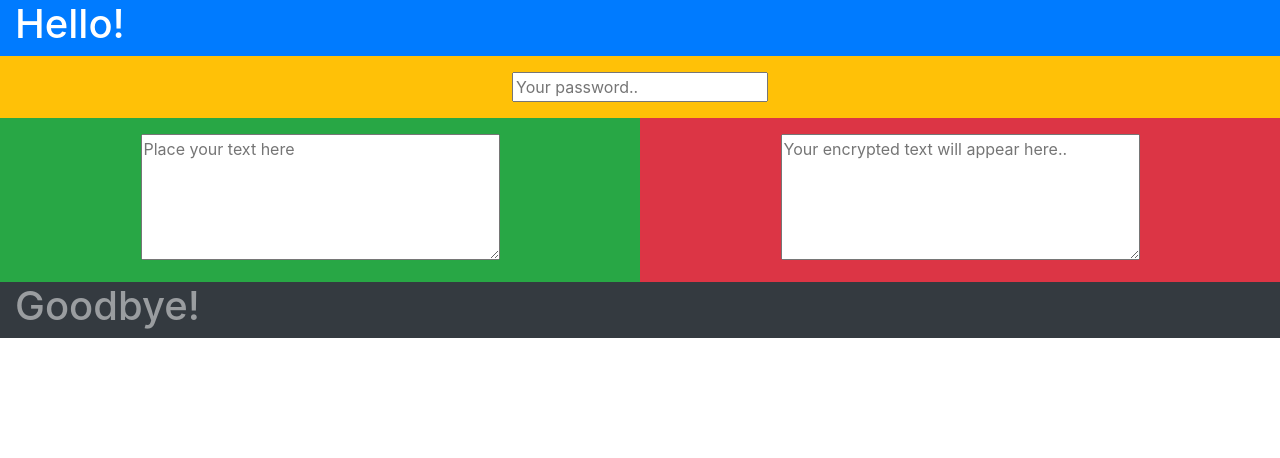
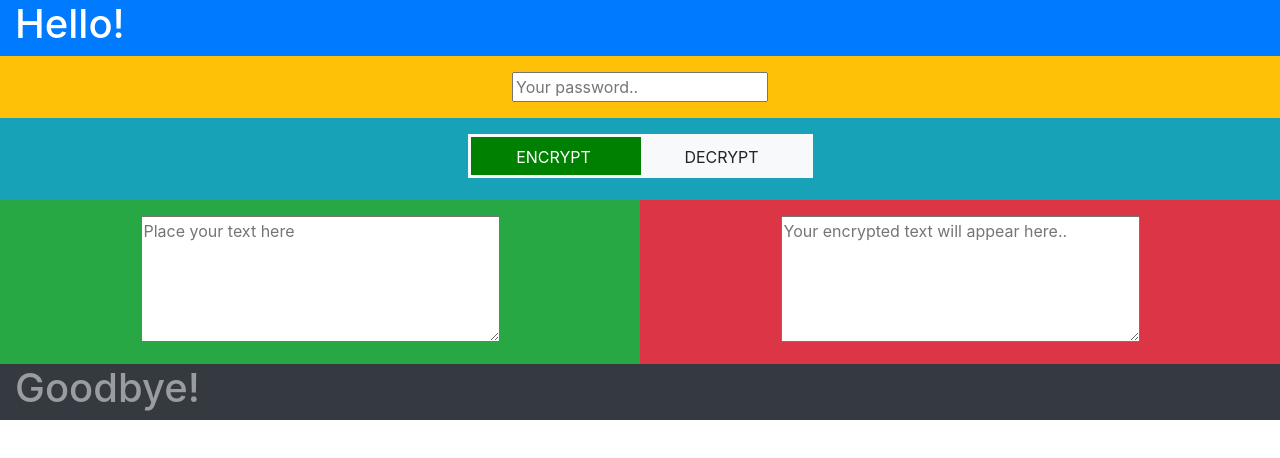
Before and after one commit to IsleBeeGun/encryptor, a React (Create React App) app: page / in a window 1280 px wide. Shown: the top 458 px of the page. Built offline with nearby package versions, Linux system fonts and the light colour scheme.

Commit message:
Toggle.jsx & Toggle.scss: implement radio toggle switch

```diff
--- a/src/components/Encryptor/Encryptor.jsx
+++ b/src/components/Encryptor/Encryptor.jsx
@@ -1,6 +1,7 @@
 import React from "react";
 import "./Encryptor.scss";
 import Key from "./Key/Key.jsx";
+import Toggle from "./Toggle/Toggle.jsx";
 import RawText from "./RawText/RawText.jsx";
 import EncryptedText from "./EncryptedText/EncryptedText.jsx";
 
@@ -10,6 +11,7 @@ class Encryptor extends React.Component {
       <div className="Encryptor row">
         <div className="col">
           <Key />
+          <Toggle />
           <div className="row">
             <RawText />
             <EncryptedText />
--- a/src/components/Encryptor/Toggle/Toggle.jsx
+++ b/src/components/Encryptor/Toggle/Toggle.jsx
@@ -0,0 +1,53 @@
+import React from "react";
+import "./Toggle.scss";
+
+class Toggle extends React.Component {
+  constructor(props) {
+    super(props);
+    this.state = {
+      toggle: "encrypt"
+    };
+    this.handleToggleChange = this.handleToggleChange.bind(this);
+  }
+  async handleToggleChange(event) {
+    await this.setState({ toggle: event.target.value });
+    // console.clear();
+    // console.log(`%c${this.state.toggle}`, 'background: #000; color: #0f0');
+  }
+  render() {
+    return (
+      <div className="Toggle row">
+        <div className="col bg-info">
+          <div className="switch bg-light">
+            <input
+              type="radio"
+              className="switch-input"
+              name="view"
+              value="encrypt"
+              id="encrypt"
+              onChange={this.handleToggleChange}
+              defaultChecked
+            />
+            <label htmlFor="encrypt" className="switch-label switch-label-off">
+              Encrypt
+            </label>
+            <input
+              type="radio"
+              className="switch-input"
+              name="view"
+              value="decrypt"
+              id="decrypt"
+              onChange={this.handleToggleChange}
+            />
+            <label htmlFor="decrypt" className="switch-label switch-label-on">
+              Decrypt
+            </label>
+            <span className="switch-selection"></span>
+          </div>
+        </div>
+      </div>
+    );
+  }
+}
+
+export default Toggle;
--- a/src/components/Encryptor/Toggle/Toggle.scss
+++ b/src/components/Encryptor/Toggle/Toggle.scss
@@ -0,0 +1,57 @@
+.Toggle {
+  text-align: center;
+}
+
+.switch {
+    display: inline-block;
+    text-transform: uppercase;
+    position: relative;
+    margin: 1rem;
+    height: 44px;
+    width: 345px;
+  }
+
+  .switch-label {
+    position: relative;
+    z-index: 2;
+    float: left;
+    width: 170px;
+    line-height: 47px;
+    text-align: center;
+    cursor: pointer;
+  }
+
+  .switch-label-off {
+    padding-left: 2px;
+  }
+
+  .switch-label-on {
+    padding-right: 2px;
+  }
+
+  .switch-input {
+    display: none;
+  }
+
+  .switch-input:checked + .switch-label {
+    color: #fff;
+    transition: 500ms cubic-bezier(0.075, 0.820, 0.165, 1.000);
+    transition-timing-function: cubic-bezier(0.075, 0.820, 0.165, 1.000);
+  }
+
+  .switch-input:checked + .switch-label-on ~ .switch-selection {
+    left: 172px;
+  }
+
+  .switch-selection {
+    display: block;
+    position: absolute;
+    z-index: 1;
+    top: 3px;
+    left: 3px;
+    width: 170px;
+    height: 38px;
+    background-color: green;
+    transition: 500ms cubic-bezier(0.075, 0.820, 0.165, 1.000);
+    transition-timing-function: cubic-bezier(0.075, 0.820, 0.165, 1.000);
+  }
```
